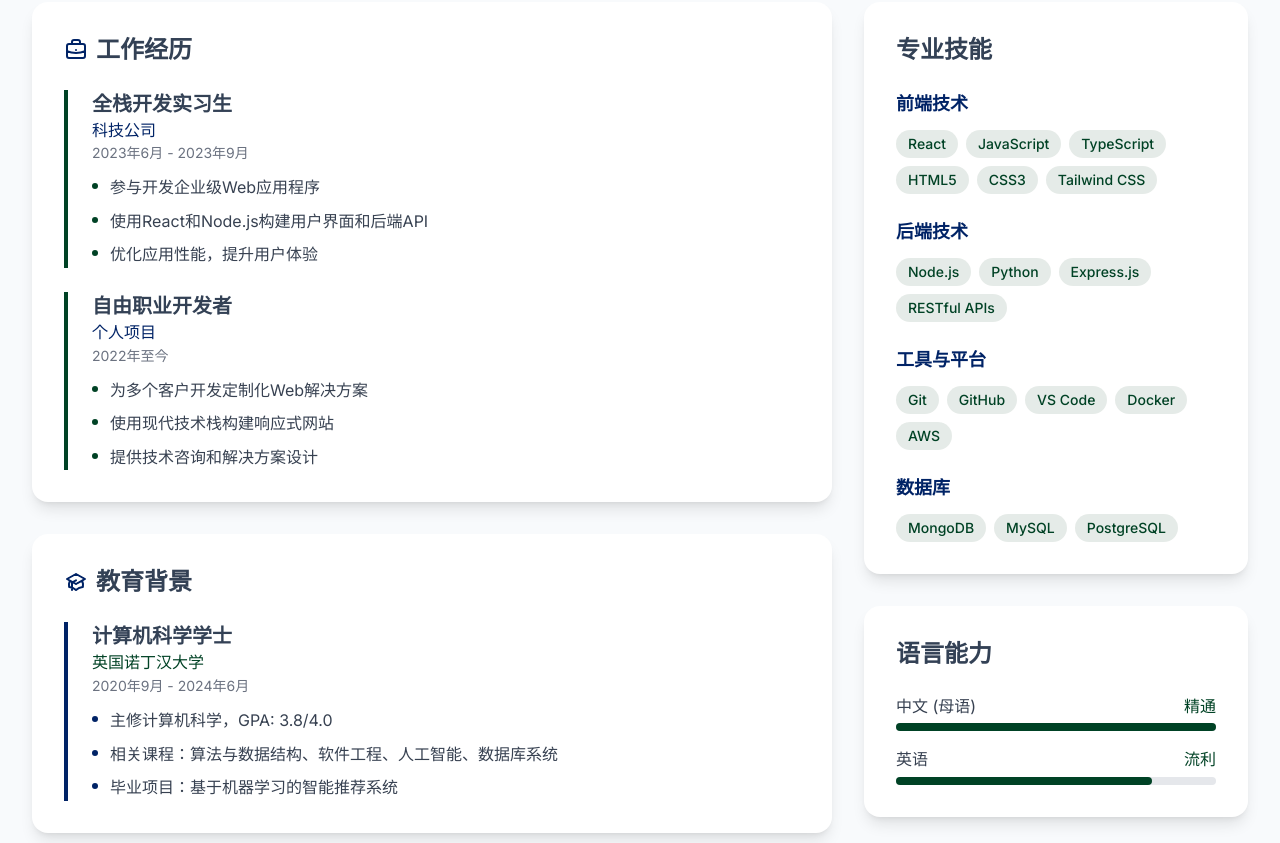
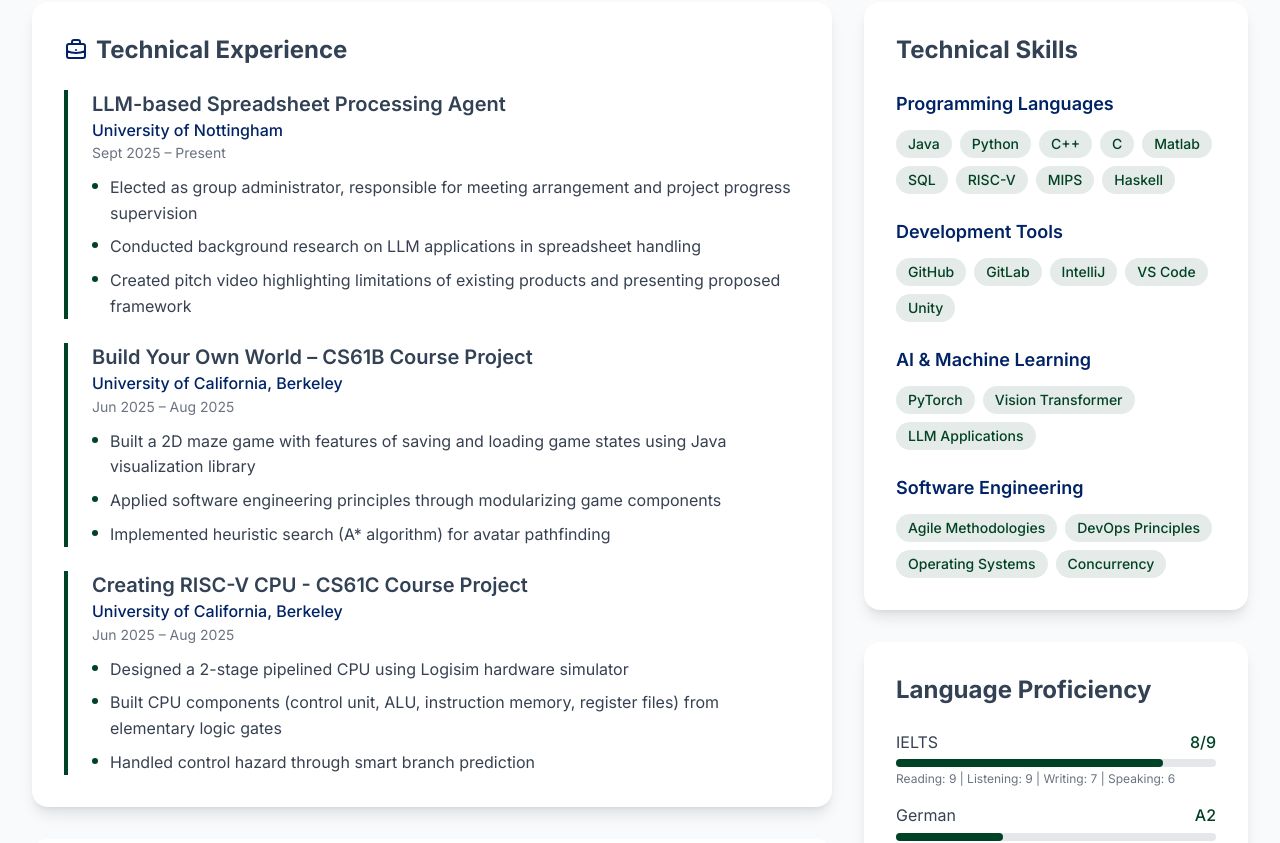
Before and after one commit to GuqiaoLiang/personal-website, a React (Vite) app: page /resume in a window 1280 px wide. Shown: the part 340-1183 px from the top of the page. Built offline with nearby package versions, Linux system fonts and the light colour scheme.

Commit message:
update website, enhance error handling

```diff
--- a/package.json
+++ b/package.json
@@ -9,6 +9,7 @@
     "preview": "vite preview"
   },
   "dependencies": {
+    "@emailjs/browser": "^4.4.1",
     "react": "^18.2.0",
     "react-dom": "^18.2.0",
     "react-router-dom": "^6.8.1"
--- a/src/components/Footer.jsx
+++ b/src/components/Footer.jsx
@@ -12,7 +12,9 @@ const Footer = () => {
 
           <div className="flex space-x-6">
             <a
-              href="#"
+              href="https://www.linkedin.com/in/GuqiaoLiang/"
+              target="_blank"
+              rel="noopener noreferrer"
               className="text-gray-300 hover:text-white transition-colors duration-300"
               aria-label="LinkedIn"
             >
@@ -21,7 +23,9 @@ const Footer = () => {
               </svg>
             </a>
             <a
-              href="#"
+              href="https://github.com/GuqiaoLiang"
+              target="_blank"
+              rel="noopener noreferrer"
               className="text-gray-300 hover:text-white transition-colors duration-300"
               aria-label="GitHub"
             >
@@ -30,7 +34,7 @@ const Footer = () => {
               </svg>
             </a>
             <a
-              href="#"
+              href="mailto:scygl3@nottingham.ac.uk"
               className="text-gray-300 hover:text-white transition-colors duration-300"
               aria-label="Email"
             >
--- a/src/pages/About.jsx
+++ b/src/pages/About.jsx
@@ -18,14 +18,18 @@ const About = () => {
           {/* Profile Image and Info */}
           <div className="space-y-8">
             <div className="bg-white rounded-2xl shadow-lg p-8">
-              <div className="w-32 h-32 bg-gradient-to-br from-british-green to-royal-blue rounded-full mx-auto mb-6 flex items-center justify-center text-white text-4xl font-bold">
-                GL
+              <div className="w-48 h-48 bg-gradient-to-br from-british-green to-royal-blue rounded-full mx-auto mb-6 flex items-center justify-center text-white text-4xl font-bold overflow-hidden border-4 border-white shadow-lg">
+                <img
+                  src="/src/assets/images/selfie.jpg"
+                  alt="Guqiao Liang"
+                  className="w-full h-full object-cover"
+                />
               </div>
               <h2 className="text-2xl font-bold text-center text-dark-gray mb-4">
                 Guqiao Liang
               </h2>
               <p className="text-gray-600 text-center mb-6">
-                Full Stack Developer | Problem Solver
+                Computer Science Student | AI Enthusiast
               </p>
 
               <div className="space-y-4">
@@ -59,13 +63,18 @@ const About = () => {
                   <path d="M12 14l6.16-3.422a12.083 12.083 0 01.665 6.479A11.952 11.952 0 0012 20.055a11.952 11.952 0 00-6.824-2.998 12.078 12.078 0 01.665-6.479L12 14z" />
                   <path strokeLinecap="round" strokeLinejoin="round" strokeWidth={2} d="M12 14l9-5-9-5-9 5 9 5zm0 0l6.16-3.422a12.083 12.083 0 01.665 6.479A11.952 11.952 0 0012 20.055a11.952 11.952 0 00-6.824-2.998 12.078 12.078 0 01.665-6.479L12 14zm-4 6v-7.5l4-2.222" />
                 </svg>
-                教育背景
+                Education
               </h3>
               <div className="space-y-4">
                 <div className="border-l-4 border-royal-blue pl-4">
-                  <h4 className="font-semibold text-dark-gray">英国诺丁汉大学</h4>
-                  <p className="text-gray-600">计算机科学学士</p>
-                  <p className="text-sm text-gray-500">2020 - 2024</p>
+                  <h4 className="font-semibold text-dark-gray">University of Nottingham, United Kingdom</h4>
+                  <p className="text-gray-600">One-year Exchange Program</p>
+                  <p className="text-sm text-gray-500">Sept 2025 - Jun 2026</p>
+                </div>
+                <div className="border-l-4 border-british-green pl-4">
+                  <h4 className="font-semibold text-dark-gray">University of Nottingham, Ningbo China</h4>
+                  <p className="text-gray-600">BS in Computer Science</p>
+                  <p className="text-sm text-gray-500">Sept 2023 - Jun 2027 | GPA: 4.0/4.0 (81/100)</p>
                 </div>
               </div>
             </div>
@@ -74,30 +83,30 @@ const About = () => {
           {/* About Text */}
           <div className="space-y-8">
             <div className="bg-white rounded-2xl shadow-lg p-8">
-              <h3 className="text-xl font-bold text-dark-gray mb-6">个人简介</h3>
+              <h3 className="text-xl font-bold text-dark-gray mb-6">About Me</h3>
               <div className="space-y-4 text-gray-700 leading-relaxed">
                 <p>
-                  我是一名对技术充满热情的计算机科学毕业生，毕业于英国诺丁汉大学。
-                  在学习期间，我深入研究了软件工程、人工智能和Web开发等领域。
+                  I am a passionate Computer Science student currently pursuing my studies at the University of Nottingham,
+                  with a strong focus on software engineering, artificial intelligence, and machine learning.
                 </p>
                 <p>
-                  我特别擅长使用现代技术栈构建响应式、用户友好的Web应用程序。
-                  我的技术栈包括React、JavaScript、TypeScript、Node.js和Python等。
+                  My academic journey has equipped me with solid foundations in various programming languages including
+                  Java, Python, C++, and C, as well as experience with hardware design through RISC-V and MIPS architectures.
                 </p>
                 <p>
-                  除了技术技能，我还注重代码质量、用户体验和团队协作。
-                  我相信好的软件不仅仅是功能的实现，更是优雅的解决方案。
+                  I'm particularly interested in the intersection of AI and practical applications, having worked on
+                  projects involving LLM-based spreadsheet processing, 3D model generation, and computer vision applications.
                 </p>
               </div>
             </div>
 
             {/* Interests */}
             <div className="bg-white rounded-2xl shadow-lg p-8">
-              <h3 className="text-xl font-bold text-dark-gray mb-6">兴趣爱好</h3>
+              <h3 className="text-xl font-bold text-dark-gray mb-6">Interests</h3>
               <div className="grid grid-cols-2 gap-4">
                 {[
-                  '编程', '摄影', '旅行', '阅读',
-                  '音乐', '运动', '烹饪', '学习新技术'
+                  'Programming', 'Machine Learning', 'Debate', 'Reading',
+                  'Technology', 'Education', 'Research', 'Innovation'
                 ].map((interest) => (
                   <div
                     key={interest}
--- a/src/pages/Home.jsx
+++ b/src/pages/Home.jsx
@@ -5,14 +5,24 @@ const Home = () => {
   return (
     <div>
       {/* Hero Section */}
-      <section className="min-h-screen flex items-center justify-center bg-gradient-to-br from-british-green/10 to-royal-blue/10">
-        <div className="container-custom text-center">
+      <section className="min-h-screen flex items-center justify-center bg-gradient-to-br from-british-green/10 to-royal-blue/10 relative overflow-hidden">
+        {/* Background Image */}
+        <div className="absolute inset-0 z-0">
+          <img
+            src="/src/assets/images/UniversityOfNottingham.jpg"
+            alt="University of Nottingham"
+            className="w-full h-full object-cover opacity-20"
+          />
+          <div className="absolute inset-0 bg-gradient-to-br from-british-green/30 to-royal-blue/30"></div>
+        </div>
+
+        <div className="container-custom text-center relative z-10">
           <div className="max-w-4xl mx-auto">
             <h1 className="text-5xl md:text-7xl font-bold text-dark-gray mb-6">
               Hello, I'm <span className="text-british-green">Guqiao Liang</span>
             </h1>
             <p className="text-xl md:text-2xl text-dark-gray mb-8 leading-relaxed">
-              A passionate developer dedicated to creating elegant digital solutions
+              Computer Science Student at University of Nottingham | Passionate about AI and Software Engineering
             </p>
             <div className="flex flex-col sm:flex-row gap-4 justify-center">
               <Link to="/about" className="btn-primary">
@@ -83,8 +93,8 @@ const Home = () => {
           </h2>
           <div className="grid grid-cols-2 md:grid-cols-4 gap-6">
             {[
-              'React', 'JavaScript', 'TypeScript', 'Node.js',
-              'Python', 'HTML/CSS', 'Git', 'UI/UX'
+              'Java', 'Python', 'C++', 'C',
+              'Matlab', 'SQL', 'RISC-V', 'MIPS'
             ].map((skill) => (
               <div
                 key={skill}
--- a/src/pages/Projects.jsx
+++ b/src/pages/Projects.jsx
@@ -1,40 +1,48 @@
-import React from 'react'
+import React, { useState } from 'react'
 
 const Projects = () => {
+  const [showUnderConstruction, setShowUnderConstruction] = useState(false)
+
+  const handleUnderConstruction = (e) => {
+    e.preventDefault()
+    setShowUnderConstruction(true)
+    setTimeout(() => setShowUnderConstruction(false), 3000)
+  }
+
   const projects = [
     {
-      title: '个人作品集网站',
-      description: '使用React和Tailwind CSS构建的现代化响应式个人网站，展示专业技能和项目作品。',
-      technologies: ['React', 'Tailwind CSS', 'JavaScript', 'Vite'],
-      image: '/src/assets/images/portfolio-preview.jpg',
-      github: '#',
+      title: 'LLM-based Spreadsheet Processing Agent',
+      description: 'Research project exploring the application of Large Language Models in spreadsheet handling and data processing.',
+      technologies: ['LLM', 'Research', 'Python', 'Data Analysis'],
+      image: '/src/assets/images/UniversityOfNottingham.jpg',
+      github: 'https://github.com/GuqiaoLiang',
       demo: '#',
       featured: true
     },
     {
-      title: '任务管理应用',
-      description: '全栈任务管理应用程序，具有用户认证、实时更新和拖拽功能。',
-      technologies: ['React', 'Node.js', 'MongoDB', 'Express'],
-      image: '/src/assets/images/task-manager-preview.jpg',
-      github: '#',
+      title: 'Build Your Own World - 2D Maze Game',
+      description: 'Java-based 2D maze game with saving/loading functionality and A* algorithm pathfinding implementation.',
+      technologies: ['Java', 'A* Algorithm', 'Game Development', 'Software Engineering'],
+      image: '/src/assets/images/goldengatebridge.jpg',
+      github: 'https://github.com/GuqiaoLiang',
       demo: '#',
       featured: true
     },
     {
-      title: '天气应用',
-      description: '基于API的天气应用，提供实时天气信息和未来预报，支持地理位置检测。',
-      technologies: ['JavaScript', 'API Integration', 'CSS3', 'HTML5'],
-      image: '/src/assets/images/weather-app-preview.jpg',
-      github: '#',
+      title: 'RISC-V CPU Design',
+      description: '2-stage pipelined CPU implementation using Logisim hardware simulator with smart branch prediction.',
+      technologies: ['RISC-V', 'Logisim', 'CPU Architecture', 'Hardware Design'],
+      image: '/src/assets/images/UniversityOfNottingham.jpg',
+      github: 'https://github.com/GuqiaoLiang',
       demo: '#',
       featured: false
     },
     {
-      title: '电商平台',
-      description: '完整的电商解决方案，包含商品展示、购物车、支付集成和用户管理功能。',
-      technologies: ['React', 'Redux', 'Stripe API', 'Firebase'],
-      image: '/src/assets/images/ecommerce-preview.jpg',
-      github: '#',
+      title: 'AI Techniques in 3D Model Generation',
+      description: 'Exploration of 3D generative models and creation of animated character simulation using Mixamao and Unity.',
+      technologies: ['3D Modeling', 'AI', 'Unity', 'Computer Graphics'],
+      image: '/src/assets/images/goldengatebridge.jpg',
+      github: 'https://github.com/GuqiaoLiang',
       demo: '#',
       featured: false
     }
@@ -43,6 +51,17 @@ const Projects = () => {
   return (
     <div className="section-padding">
       <div className="container-custom">
+        {/* Under Construction Alert */}
+        {showUnderConstruction && (
+          <div className="fixed top-4 right-4 bg-yellow-100 border border-yellow-400 text-yellow-700 px-4 py-3 rounded-lg shadow-lg z-50 animate-bounce">
+            <div className="flex items-center">
+              <svg className="w-5 h-5 mr-2" fill="currentColor" viewBox="0 0 20 20">
+                <path fillRule="evenodd" d="M8.257 3.099c.765-1.36 2.722-1.36 3.486 0l5.58 9.92c.75 1.334-.213 2.98-1.742 2.98H4.42c-1.53 0-2.493-1.646-1.743-2.98l5.58-9.92zM11 13a1 1 0 11-2 0 1 1 0 012 0zm-1-8a1 1 0 00-1 1v3a1 1 0 002 0V6a1 1 0 00-1-1z" clipRule="evenodd" />
+              </svg>
+              <span className="font-medium">Sorry, this website is under construction!</span>
+            </div>
+          </div>
+        )}
         {/* Header */}
         <div className="text-center mb-16">
           <h1 className="text-4xl md:text-5xl font-bold text-dark-gray mb-4">
@@ -91,6 +110,8 @@ const Projects = () => {
                     <div className="flex space-x-4">
                       <a
                         href={project.github}
+                        target="_blank"
+                        rel="noopener noreferrer"
                         className="flex items-center text-gray-700 hover:text-british-green transition-colors"
                       >
                         <svg className="w-5 h-5 mr-2" fill="currentColor" viewBox="0 0 24 24">
@@ -99,7 +120,8 @@ const Projects = () => {
                         View Code
                       </a>
                       <a
-                        href={project.demo}
+                        href="#"
+                        onClick={handleUnderConstruction}
                         className="flex items-center text-gray-700 hover:text-royal-blue transition-colors"
                       >
                         <svg className="w-5 h-5 mr-2" fill="none" stroke="currentColor" viewBox="0 0 24 24">
--- a/src/pages/Resume.jsx
+++ b/src/pages/Resume.jsx
@@ -2,44 +2,61 @@ import React from 'react'
 
 const Resume = () => {
   const skills = {
-    '前端技术': ['React', 'JavaScript', 'TypeScript', 'HTML5', 'CSS3', 'Tailwind CSS'],
-    '后端技术': ['Node.js', 'Python', 'Express.js', 'RESTful APIs'],
-    '工具与平台': ['Git', 'GitHub', 'VS Code', 'Docker', 'AWS'],
-    '数据库': ['MongoDB', 'MySQL', 'PostgreSQL']
+    'Programming Languages': ['Java', 'Python', 'C++', 'C', 'Matlab', 'SQL', 'RISC-V', 'MIPS', 'Haskell'],
+    'Development Tools': ['GitHub', 'GitLab', 'IntelliJ', 'VS Code', 'Unity'],
+    'AI & Machine Learning': ['PyTorch', 'Vision Transformer', 'LLM Applications'],
+    'Software Engineering': ['Agile Methodologies', 'DevOps Principles', 'Operating Systems', 'Concurrency']
   }
 
   const experiences = [
     {
-      title: '全栈开发实习生',
-      company: '科技公司',
-      period: '2023年6月 - 2023年9月',
+      title: 'LLM-based Spreadsheet Processing Agent',
+      company: 'University of Nottingham',
+      period: 'Sept 2025 – Present',
       description: [
-        '参与开发企业级Web应用程序',
-        '使用React和Node.js构建用户界面和后端API',
-        '优化应用性能，提升用户体验'
+        'Elected as group administrator, responsible for meeting arrangement and project progress supervision',
+        'Conducted background research on LLM applications in spreadsheet handling',
+        'Created pitch video highlighting limitations of existing products and presenting proposed framework'
       ]
     },
     {
-      title: '自由职业开发者',
-      company: '个人项目',
-      period: '2022年至今',
+      title: 'Build Your Own World – CS61B Course Project',
+      company: 'University of California, Berkeley',
+      period: 'Jun 2025 – Aug 2025',
       description: [
-        '为多个客户开发定制化Web解决方案',
-        '使用现代技术栈构建响应式网站',
-        '提供技术咨询和解决方案设计'
+        'Built a 2D maze game with features of saving and loading game states using Java visualization library',
+        'Applied software engineering principles through modularizing game components',
+        'Implemented heuristic search (A* algorithm) for avatar pathfinding'
+      ]
+    },
+    {
+      title: 'Creating RISC-V CPU - CS61C Course Project',
+      company: 'University of California, Berkeley',
+      period: 'Jun 2025 – Aug 2025',
+      description: [
+        'Designed a 2-stage pipelined CPU using Logisim hardware simulator',
+        'Built CPU components (control unit, ALU, instruction memory, register files) from elementary logic gates',
+        'Handled control hazard through smart branch prediction'
       ]
     }
   ]
 
   const education = [
     {
-      degree: '计算机科学学士',
-      institution: '英国诺丁汉大学',
-      period: '2020年9月 - 2024年6月',
+      degree: 'One-year Exchange Program',
+      institution: 'University of Nottingham, United Kingdom',
+      period: 'Sept 2025 - Jun 2026',
       description: [
-        '主修计算机科学，GPA: 3.8/4.0',
-        '相关课程：算法与数据结构、软件工程、人工智能、数据库系统',
-        '毕业项目：基于机器学习的智能推荐系统'
+        'Key Modules: Developing Maintainable Software (Agile method and DevOps principles), Operating System and Concurrency'
+      ]
+    },
+    {
+      degree: 'BS in Computer Science',
+      institution: 'University of Nottingham, Ningbo China',
+      period: 'Sept 2023 - Jun 2027',
+      description: [
+        'Current GPA: 4.0/4.0 (81/100)',
+        'Key Modules: Software Engineering, Programming Paradigm, Introduction to Artificial Intelligence (95/100), Mathematics for Computer Science (93/100)'
       ]
     }
   ]
@@ -79,7 +96,7 @@ const Resume = () => {
                 <svg className="w-6 h-6 text-royal-blue mr-2" fill="none" stroke="currentColor" viewBox="0 0 24 24">
                   <path strokeLinecap="round" strokeLinejoin="round" strokeWidth={2} d="M21 13.255A23.931 23.931 0 0112 15c-3.183 0-6.22-.62-9-1.745M16 6V4a2 2 0 00-2-2h-4a2 2 0 00-2 2v2m4 6h.01M5 20h14a2 2 0 002-2V8a2 2 0 00-2-2H5a2 2 0 00-2 2v10a2 2 0 002 2z" />
                 </svg>
-                工作经历
+                Technical Experience
               </h2>
               <div className="space-y-6">
                 {experiences.map((exp, index) => (
@@ -108,7 +125,7 @@ const Resume = () => {
                   <path d="M12 14l6.16-3.422a12.083 12.083 0 01.665 6.479A11.952 11.952 0 0012 20.055a11.952 11.952 0 00-6.824-2.998 12.078 12.078 0 01.665-6.479L12 14z" />
                   <path strokeLinecap="round" strokeLinejoin="round" strokeWidth={2} d="M12 14l9-5-9-5-9 5 9 5zm0 0l6.16-3.422a12.083 12.083 0 01.665 6.479A11.952 11.952 0 0012 20.055a11.952 11.952 0 00-6.824-2.998 12.078 12.078 0 01.665-6.479L12 14zm-4 6v-7.5l4-2.222" />
                 </svg>
-                教育背景
+                Education
               </h2>
               <div className="space-y-6">
                 {education.map((edu, index) => (
@@ -133,7 +150,7 @@ const Resume = () => {
           {/* Skills Sidebar */}
           <div className="space-y-8">
             <div className="bg-white rounded-2xl shadow-lg p-8">
-              <h2 className="text-2xl font-bold text-dark-gray mb-6">专业技能</h2>
+              <h2 className="text-2xl font-bold text-dark-gray mb-6">Technical Skills</h2>
               <div className="space-y-6">
                 {Object.entries(skills).map(([category, skillList]) => (
                   <div key={category}>
@@ -155,25 +172,27 @@ const Resume = () => {
 
             {/* Languages */}
             <div className="bg-white rounded-2xl shadow-lg p-8">
-              <h2 className="text-2xl font-bold text-dark-gray mb-6">语言能力</h2>
+              <h2 className="text-2xl font-bold text-dark-gray mb-6">Language Proficiency</h2>
               <div className="space-y-4">
                 <div>
                   <div className="flex justify-between mb-1">
-                    <span className="text-gray-700">中文 (母语)</span>
-                    <span className="text-british-green font-medium">精通</span>
+                    <span className="text-gray-700">IELTS</span>
+                    <span className="text-british-green font-medium">8/9</span>
                   </div>
                   <div className="w-full bg-gray-200 rounded-full h-2">
-                    <div className="bg-british-green h-2 rounded-full w-full"></div>
+                    <div className="bg-british-green h-2 rounded-full w-5/6"></div>
                   </div>
+                  <p className="text-xs text-gray-500 mt-1">Reading: 9 | Listening: 9 | Writing: 7 | Speaking: 6</p>
                 </div>
                 <div>
                   <div className="flex justify-between mb-1">
-                    <span className="text-gray-700">英语</span>
-                    <span className="text-british-green font-medium">流利</span>
+                    <span className="text-gray-700">German</span>
+                    <span className="text-british-green font-medium">A2</span>
                   </div>
                   <div className="w-full bg-gray-200 rounded-full h-2">
-                    <div className="bg-british-green h-2 rounded-full w-4/5"></div>
+                    <div className="bg-british-green h-2 rounded-full w-1/3"></div>
                   </div>
+                  <p className="text-xs text-gray-500 mt-1">Taking interfaculty German Course at University of Nottingham</p>
                 </div>
               </div>
             </div>
```
Also changed, not shown: src/pages/Contact.jsx (+48 -5 lines), 5 other files (tests, documents, lock files or other folders).
